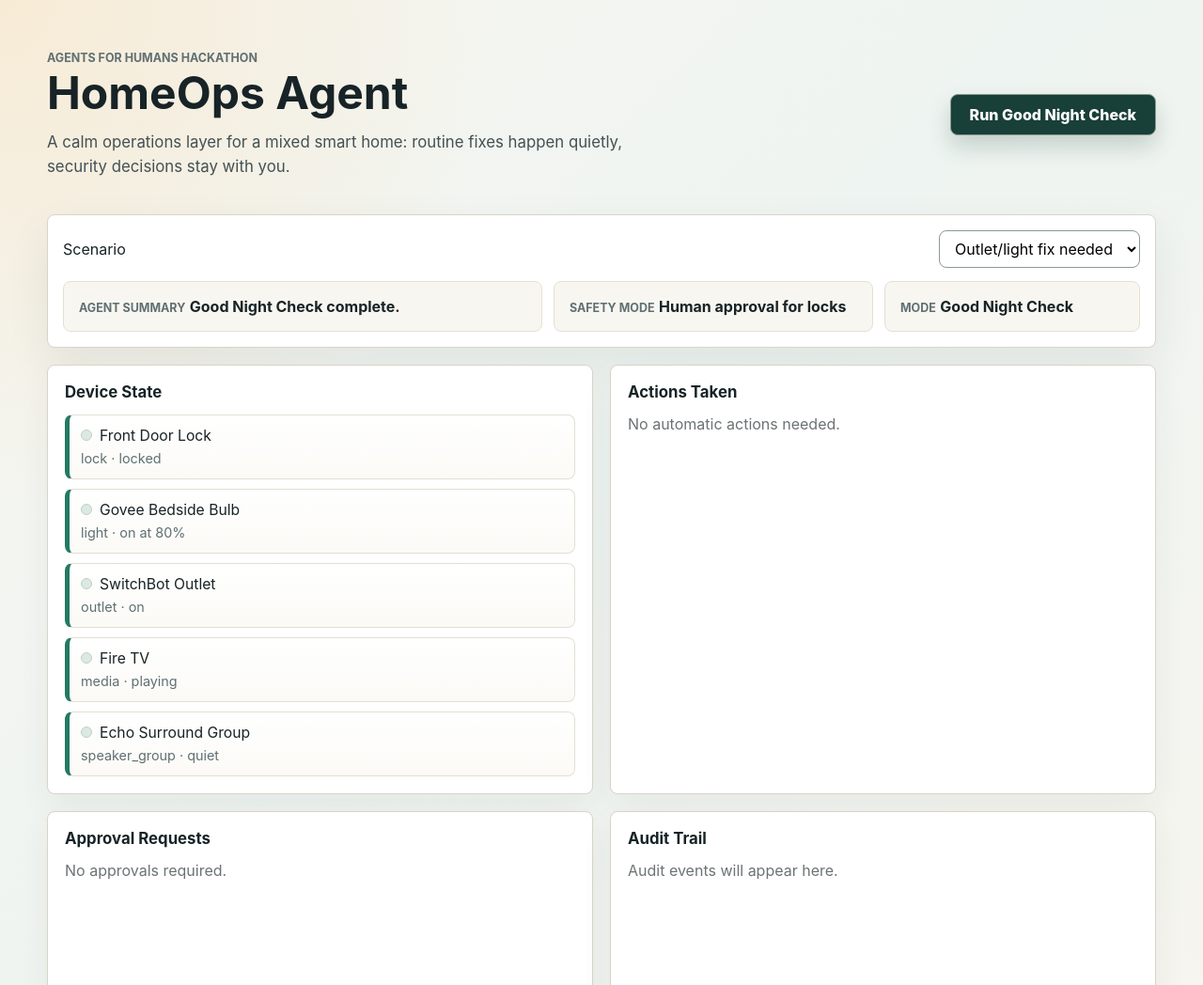
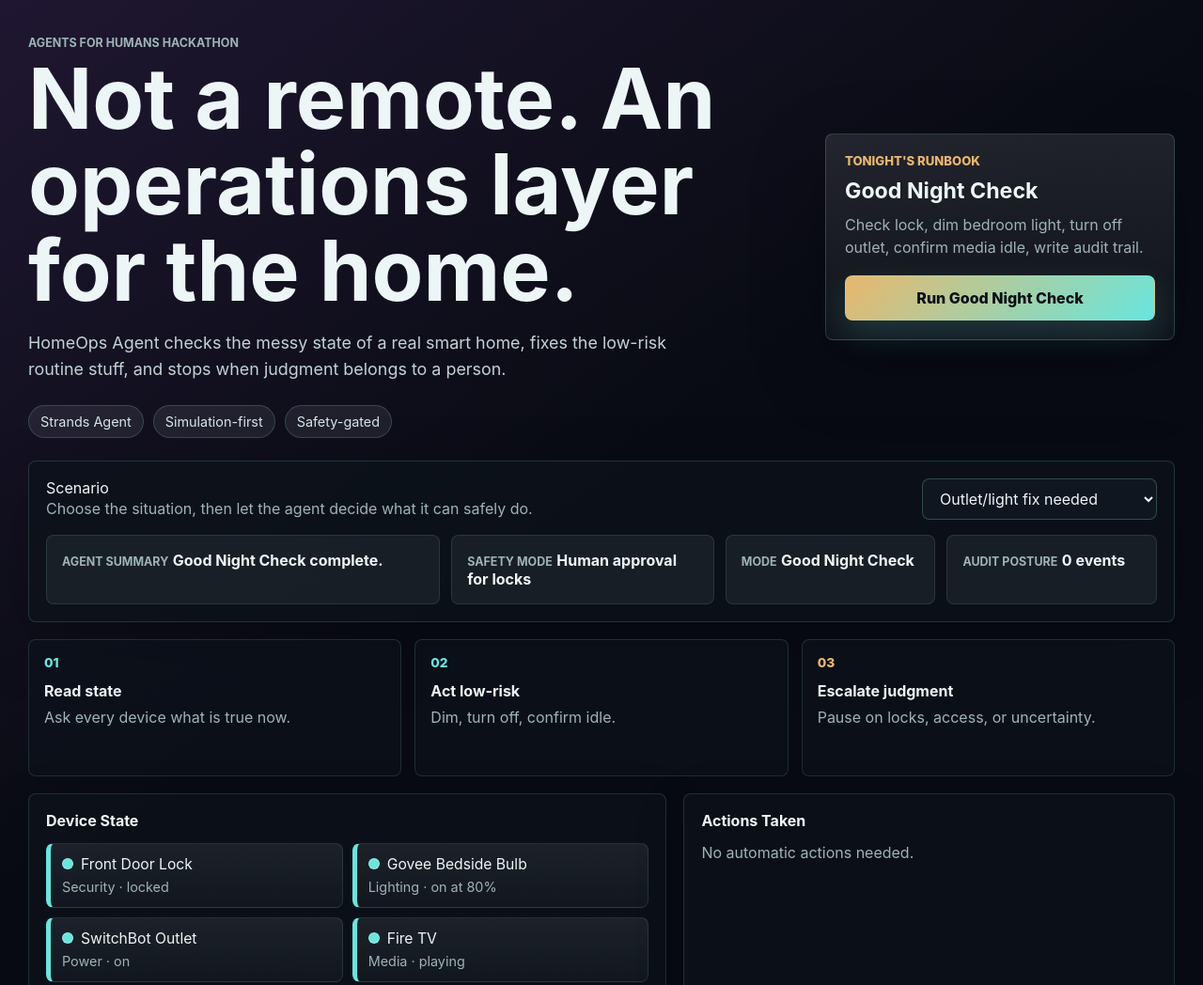
Before and after one commit to AjaneeI/homeops-agent, a plain HTML site: page web/index.html in a window 1280 px wide. Shown: the top 1048 px of the page at 94% size. Drawn offline with Linux system fonts and the light colour scheme.

Commit message:
Polish HomeOps demo story

```diff
--- a/dist/styles.css
+++ b/dist/styles.css
@@ -1,39 +1,41 @@
 :root {
   color-scheme: light;
   font-family: Inter, ui-sans-serif, system-ui, -apple-system, BlinkMacSystemFont, "Segoe UI", sans-serif;
-  background:
-    radial-gradient(circle at top left, rgba(244, 185, 92, 0.18), transparent 34rem),
-    linear-gradient(135deg, #f8f6f0 0%, #eef4f1 46%, #f7f5ef 100%);
-  color: #172326;
+  background: #080b12;
+  color: #edf6f7;
 }
 
 body {
+  background:
+    linear-gradient(145deg, rgba(63, 39, 92, 0.42), transparent 36%),
+    linear-gradient(18deg, rgba(22, 121, 134, 0.24), transparent 32%),
+    #080b12;
   margin: 0;
   min-height: 100vh;
 }
 
 .app {
-  max-width: 1180px;
+  max-width: 1220px;
   margin: 0 auto;
-  padding: 34px 28px 42px;
+  padding: 38px 28px 42px;
 }
 
 .topbar,
 .control-row {
-  align-items: center;
+  align-items: stretch;
   display: flex;
   justify-content: space-between;
-  gap: 16px;
+  gap: 24px;
 }
 
 .topbar {
-  min-height: 176px;
-  padding-bottom: 18px;
+  min-height: 290px;
+  padding-bottom: 24px;
 }
 
 .eyebrow,
 .label {
-  color: #5f6f73;
+  color: #9eb4b7;
   font-size: 0.78rem;
   font-weight: 700;
   letter-spacing: 0;
@@ -48,50 +50,53 @@ h2 {
 }
 
 h1 {
-  font-size: 3rem;
+  font-size: clamp(3.2rem, 7vw, 6.7rem);
   line-height: 1.02;
+  max-width: 920px;
 }
 
 .lede {
-  color: #435154;
-  font-size: 1.05rem;
+  color: #c2d2d5;
+  font-size: 1.12rem;
   line-height: 1.55;
-  margin: 14px 0 0;
-  max-width: 660px;
+  margin: 18px 0 0;
+  max-width: 710px;
 }
 
 h2 {
-  font-size: 1.05rem;
+  color: #edf6f7;
+  font-size: 1rem;
 }
 
 button,
 select {
-  border: 1px solid #8b9b8c;
+  border: 1px solid rgba(150, 240, 230, 0.24);
   border-radius: 8px;
   font: inherit;
 }
 
 button {
-  background: #183f38;
-  box-shadow: 0 12px 24px rgba(24, 63, 56, 0.2);
-  color: #fff;
+  background: linear-gradient(135deg, #e8b76d, #68e6dd);
+  box-shadow: 0 14px 35px rgba(104, 230, 221, 0.18);
+  color: #071015;
   cursor: pointer;
   font-weight: 800;
-  min-height: 44px;
-  padding: 0 20px;
+  min-height: 48px;
+  padding: 0 22px;
   transition: transform 160ms ease, box-shadow 160ms ease, background 160ms ease;
 }
 
 button:hover {
-  background: #205b4e;
-  box-shadow: 0 16px 30px rgba(24, 63, 56, 0.25);
+  box-shadow: 0 18px 42px rgba(104, 230, 221, 0.24);
   transform: translateY(-1px);
 }
 
 select {
-  background: #fff;
-  min-height: 40px;
-  padding: 0 12px;
+  background: #101620;
+  color: #edf6f7;
+  min-height: 44px;
+  min-width: 250px;
+  padding: 0 14px;
 }
 
 .control-row,
@@ -100,41 +105,140 @@ select {
 }
 
 .console {
-  background: #fff;
-  border: 1px solid #d9d4c7;
+  background: rgba(13, 18, 27, 0.84);
+  border: 1px solid rgba(150, 240, 230, 0.16);
   border-radius: 8px;
-  box-shadow: 0 18px 45px rgba(44, 55, 52, 0.08);
-  padding: 16px;
+  box-shadow: 0 24px 70px rgba(0, 0, 0, 0.24);
+  padding: 18px;
+}
+
+.hero-copy {
+  align-self: center;
+}
+
+.signal-row {
+  display: flex;
+  flex-wrap: wrap;
+  gap: 10px;
+  margin-top: 24px;
+}
+
+.signal-row span {
+  background: rgba(237, 246, 247, 0.08);
+  border: 1px solid rgba(150, 240, 230, 0.18);
+  border-radius: 999px;
+  color: #d6e5e7;
+  font-size: 0.9rem;
+  padding: 8px 12px;
+}
+
+.hero-panel {
+  align-self: center;
+  background: linear-gradient(180deg, rgba(237, 246, 247, 0.1), rgba(237, 246, 247, 0.04));
+  border: 1px solid rgba(150, 240, 230, 0.18);
+  border-radius: 8px;
+  box-shadow: 0 26px 80px rgba(0, 0, 0, 0.26);
+  flex: 0 0 330px;
+  padding: 20px;
+}
+
+.panel-kicker {
+  color: #e8b76d;
+  display: block;
+  font-size: 0.82rem;
+  font-weight: 800;
+  margin-bottom: 10px;
+  text-transform: uppercase;
+}
+
+.hero-panel strong {
+  display: block;
+  font-size: 1.45rem;
+  margin-bottom: 10px;
+}
+
+.hero-panel p,
+.control-row p {
+  color: #9eb4b7;
+  line-height: 1.5;
+  margin: 0;
+}
+
+.hero-panel button {
+  margin-top: 18px;
+  width: 100%;
 }
 
 .status-strip {
   display: grid;
   gap: 12px;
-  grid-template-columns: 1.5fr 1fr 0.8fr;
-  margin-top: 14px;
+  grid-template-columns: 1.5fr 1fr 0.8fr 0.8fr;
+  margin-top: 16px;
 }
 
 .status-strip > div {
-  background: #f8f6f0;
-  border: 1px solid #e6e0d2;
+  background: rgba(237, 246, 247, 0.06);
+  border: 1px solid rgba(150, 240, 230, 0.12);
   border-radius: 8px;
   padding: 16px;
+}
+
+.flow {
+  display: grid;
+  gap: 14px;
+  grid-template-columns: repeat(3, minmax(0, 1fr));
+  margin-top: 18px;
+}
+
+.flow-step {
+  background: rgba(13, 18, 27, 0.74);
+  border: 1px solid rgba(150, 240, 230, 0.14);
+  border-radius: 8px;
+  min-height: 112px;
+  padding: 16px;
+}
+
+.flow-step span {
+  color: #68e6dd;
+  display: block;
+  font-size: 0.86rem;
+  font-weight: 800;
+  margin-bottom: 12px;
+}
+
+.flow-step strong {
+  display: block;
+  margin-bottom: 7px;
+}
+
+.flow-step p {
+  color: #9eb4b7;
+  line-height: 1.45;
+  margin: 0;
+}
+
+.flow-step.human span {
+  color: #e8b76d;
 }
 
 .grid {
   display: grid;
   gap: 18px;
-  grid-template-columns: repeat(2, minmax(0, 1fr));
+  grid-template-columns: 1.3fr 1fr;
   margin-top: 18px;
 }
 
 article {
-  background: #fff;
-  border: 1px solid #d9d4c7;
+  background: rgba(13, 18, 27, 0.84);
+  border: 1px solid rgba(150, 240, 230, 0.14);
   border-radius: 8px;
-  box-shadow: 0 12px 34px rgba(44, 55, 52, 0.06);
+  box-shadow: 0 18px 54px rgba(0, 0, 0, 0.18);
   min-height: 260px;
   padding: 18px;
+}
+
+.wide {
+  grid-row: span 2;
 }
 
 .cards,
@@ -144,39 +248,44 @@ article {
   margin-top: 14px;
 }
 
+.cards {
+  grid-template-columns: repeat(2, minmax(0, 1fr));
+}
+
 .card,
 .item {
-  background: linear-gradient(180deg, #ffffff 0%, #fbfaf6 100%);
-  border: 1px solid #e3dfd2;
-  border-left: 5px solid #247963;
+  background: linear-gradient(180deg, rgba(237, 246, 247, 0.08), rgba(237, 246, 247, 0.03));
+  border: 1px solid rgba(150, 240, 230, 0.12);
+  border-left: 5px solid #68e6dd;
   border-radius: 8px;
   padding: 12px;
 }
 
 .warn {
-  border-left-color: #b16036;
-  background: #fff9f2;
+  border-left-color: #e8b76d;
+  background: rgba(232, 183, 109, 0.08);
 }
 
 .empty {
-  color: #6c7375;
+  color: #9eb4b7;
 }
 
 .device-name,
 .item strong {
+  color: #edf6f7;
   display: block;
   font-size: 0.98rem;
   margin-bottom: 4px;
 }
 
 .muted {
-  color: #5f6f73;
+  color: #9eb4b7;
   font-size: 0.9rem;
 }
 
 .device-name::before {
-  background: #dce9e3;
-  border: 1px solid #bdd0c7;
+  background: #68e6dd;
+  border: 1px solid rgba(255, 255, 255, 0.3);
   border-radius: 999px;
   content: "";
   display: inline-block;
@@ -187,8 +296,8 @@ article {
 
 .warn .device-name::before,
 .warn strong::before {
-  background: #f1d0b8;
-  border-color: #dda77f;
+  background: #e8b76d;
+  border-color: rgba(255, 255, 255, 0.3);
 }
 
 @media (max-width: 760px) {
@@ -202,11 +311,17 @@ article {
     flex-direction: column;
   }
 
+  .hero-panel {
+    flex-basis: auto;
+  }
+
   .status-strip {
     grid-template-columns: 1fr;
   }
 
-  .grid {
+  .flow,
+  .grid,
+  .cards {
     grid-template-columns: 1fr;
   }
 }
--- a/web/app.js
+++ b/web/app.js
@@ -28,12 +28,21 @@ const actionLabels = {
   confirm_idle: "Confirmed Fire TV is idle",
 };
 
+const deviceLabels = {
+  lock: "Security",
+  light: "Lighting",
+  outlet: "Power",
+  media: "Media",
+  speaker_group: "Audio",
+};
+
 const devicesEl = document.querySelector("#devices");
 const actionsEl = document.querySelector("#actions");
 const approvalsEl = document.querySelector("#approvals");
 const auditEl = document.querySelector("#audit");
 const summaryEl = document.querySelector("#summary");
 const scenarioEl = document.querySelector("#scenario");
+const auditCountEl = document.querySelector("#audit-count");
 
 function cloneScenario() {
   return JSON.parse(JSON.stringify(scenarios[scenarioEl.value]));
@@ -90,7 +99,7 @@ function render(devices, actions = [], approvals = [], log = []) {
   devicesEl.innerHTML = Object.values(devices)
     .map((device) => `<div class="card ${device.status === "unknown" ? "warn" : ""}">
       <span class="device-name">${device.name}</span>
-      <span class="muted">${device.kind} · ${device.status}</span>
+      <span class="muted">${deviceLabels[device.kind]} · ${device.status}</span>
     </div>`)
     .join("");
 
@@ -110,6 +119,7 @@ function render(devices, actions = [], approvals = [], log = []) {
     : "Audit events will appear here.";
 
   summaryEl.textContent = approvals.length ? "Good Night Check complete with human review required." : "Good Night Check complete.";
+  auditCountEl.textContent = `${log.length} ${log.length === 1 ? "event" : "events"}`;
 }
 
 scenarioEl.addEventListener("change", () => {
--- a/web/index.html
+++ b/web/index.html
@@ -9,17 +9,30 @@
   <body>
     <main class="app">
       <header class="topbar">
-        <div>
+        <div class="hero-copy">
           <p class="eyebrow">Agents for Humans Hackathon</p>
-          <h1>HomeOps Agent</h1>
-          <p class="lede">A calm operations layer for a mixed smart home: routine fixes happen quietly, security decisions stay with you.</p>
+          <h1>Not a remote. An operations layer for the home.</h1>
+          <p class="lede">HomeOps Agent checks the messy state of a real smart home, fixes the low-risk routine stuff, and stops when judgment belongs to a person.</p>
+          <div class="signal-row" aria-label="Project signals">
+            <span>Strands Agent</span>
+            <span>Simulation-first</span>
+            <span>Safety-gated</span>
+          </div>
         </div>
-        <button id="run-check" type="button">Run Good Night Check</button>
+        <div class="hero-panel" aria-label="HomeOps agent status">
+          <span class="panel-kicker">Tonight's runbook</span>
+          <strong>Good Night Check</strong>
+          <p>Check lock, dim bedroom light, turn off outlet, confirm media idle, write audit trail.</p>
+          <button id="run-check" type="button">Run Good Night Check</button>
+        </div>
       </header>
 
       <section class="console">
         <div class="control-row" aria-label="Demo scenarios">
-          <label for="scenario">Scenario</label>
+          <div>
+            <label for="scenario">Scenario</label>
+            <p>Choose the situation, then let the agent decide what it can safely do.</p>
+          </div>
           <select id="scenario">
             <option value="all-clear">All clear</option>
             <option value="fix-needed" selected>Outlet/light fix needed</option>
@@ -40,11 +53,33 @@
             <span class="label">Mode</span>
             <strong>Good Night Check</strong>
           </div>
+          <div>
+            <span class="label">Audit posture</span>
+            <strong id="audit-count">0 events</strong>
+          </div>
         </section>
       </section>
 
+      <section class="flow" aria-label="Agent flow">
+        <div class="flow-step active">
+          <span>01</span>
+          <strong>Read state</strong>
+          <p>Ask every device what is true now.</p>
+        </div>
+        <div class="flow-step">
+          <span>02</span>
+          <strong>Act low-risk</strong>
+          <p>Dim, turn off, confirm idle.</p>
+        </div>
+        <div class="flow-step human">
+          <span>03</span>
+          <strong>Escalate judgment</strong>
+          <p>Pause on locks, access, or uncertainty.</p>
+        </div>
+      </section>
+
       <section class="grid">
-        <article>
+        <article class="wide">
           <h2>Device State</h2>
           <div id="devices" class="cards"></div>
         </article>
--- a/web/styles.css
+++ b/web/styles.css
@@ -1,39 +1,41 @@
 :root {
   color-scheme: light;
   font-family: Inter, ui-sans-serif, system-ui, -apple-system, BlinkMacSystemFont, "Segoe UI", sans-serif;
-  background:
-    radial-gradient(circle at top left, rgba(244, 185, 92, 0.18), transparent 34rem),
-    linear-gradient(135deg, #f8f6f0 0%, #eef4f1 46%, #f7f5ef 100%);
-  color: #172326;
+  background: #080b12;
+  color: #edf6f7;
 }
 
 body {
+  background:
+    linear-gradient(145deg, rgba(63, 39, 92, 0.42), transparent 36%),
+    linear-gradient(18deg, rgba(22, 121, 134, 0.24), transparent 32%),
+    #080b12;
   margin: 0;
   min-height: 100vh;
 }
 
 .app {
-  max-width: 1180px;
+  max-width: 1220px;
   margin: 0 auto;
-  padding: 34px 28px 42px;
+  padding: 38px 28px 42px;
 }
 
 .topbar,
 .control-row {
-  align-items: center;
+  align-items: stretch;
   display: flex;
   justify-content: space-between;
-  gap: 16px;
+  gap: 24px;
 }
 
 .topbar {
-  min-height: 176px;
-  padding-bottom: 18px;
+  min-height: 290px;
+  padding-bottom: 24px;
 }
 
 .eyebrow,
 .label {
-  color: #5f6f73;
+  color: #9eb4b7;
   font-size: 0.78rem;
   font-weight: 700;
   letter-spacing: 0;
@@ -48,50 +50,53 @@ h2 {
 }
 
 h1 {
-  font-size: 3rem;
+  font-size: clamp(3.2rem, 7vw, 6.7rem);
   line-height: 1.02;
+  max-width: 920px;
 }
 
 .lede {
-  color: #435154;
-  font-size: 1.05rem;
+  color: #c2d2d5;
+  font-size: 1.12rem;
   line-height: 1.55;
-  margin: 14px 0 0;
-  max-width: 660px;
+  margin: 18px 0 0;
+  max-width: 710px;
 }
 
 h2 {
-  font-size: 1.05rem;
+  color: #edf6f7;
+  font-size: 1rem;
 }
 
 button,
 select {
-  border: 1px solid #8b9b8c;
+  border: 1px solid rgba(150, 240, 230, 0.24);
   border-radius: 8px;
   font: inherit;
 }
 
 button {
-  background: #183f38;
-  box-shadow: 0 12px 24px rgba(24, 63, 56, 0.2);
-  color: #fff;
+  background: linear-gradient(135deg, #e8b76d, #68e6dd);
+  box-shadow: 0 14px 35px rgba(104, 230, 221, 0.18);
+  color: #071015;
   cursor: pointer;
   font-weight: 800;
-  min-height: 44px;
-  padding: 0 20px;
+  min-height: 48px;
+  padding: 0 22px;
   transition: transform 160ms ease, box-shadow 160ms ease, background 160ms ease;
 }
 
 button:hover {
-  background: #205b4e;
-  box-shadow: 0 16px 30px rgba(24, 63, 56, 0.25);
+  box-shadow: 0 18px 42px rgba(104, 230, 221, 0.24);
   transform: translateY(-1px);
 }
 
 select {
-  background: #fff;
-  min-height: 40px;
-  padding: 0 12px;
+  background: #101620;
+  color: #edf6f7;
+  min-height: 44px;
+  min-width: 250px;
+  padding: 0 14px;
 }
 
 .control-row,
@@ -100,41 +105,140 @@ select {
 }
 
 .console {
-  background: #fff;
-  border: 1px solid #d9d4c7;
+  background: rgba(13, 18, 27, 0.84);
+  border: 1px solid rgba(150, 240, 230, 0.16);
   border-radius: 8px;
-  box-shadow: 0 18px 45px rgba(44, 55, 52, 0.08);
-  padding: 16px;
+  box-shadow: 0 24px 70px rgba(0, 0, 0, 0.24);
+  padding: 18px;
+}
+
+.hero-copy {
+  align-self: center;
+}
+
+.signal-row {
+  display: flex;
+  flex-wrap: wrap;
+  gap: 10px;
+  margin-top: 24px;
+}
+
+.signal-row span {
+  background: rgba(237, 246, 247, 0.08);
+  border: 1px solid rgba(150, 240, 230, 0.18);
+  border-radius: 999px;
+  color: #d6e5e7;
+  font-size: 0.9rem;
+  padding: 8px 12px;
+}
+
+.hero-panel {
+  align-self: center;
+  background: linear-gradient(180deg, rgba(237, 246, 247, 0.1), rgba(237, 246, 247, 0.04));
+  border: 1px solid rgba(150, 240, 230, 0.18);
+  border-radius: 8px;
+  box-shadow: 0 26px 80px rgba(0, 0, 0, 0.26);
+  flex: 0 0 330px;
+  padding: 20px;
+}
+
+.panel-kicker {
+  color: #e8b76d;
+  display: block;
+  font-size: 0.82rem;
+  font-weight: 800;
+  margin-bottom: 10px;
+  text-transform: uppercase;
+}
+
+.hero-panel strong {
+  display: block;
+  font-size: 1.45rem;
+  margin-bottom: 10px;
+}
+
+.hero-panel p,
+.control-row p {
+  color: #9eb4b7;
+  line-height: 1.5;
+  margin: 0;
+}
+
+.hero-panel button {
+  margin-top: 18px;
+  width: 100%;
 }
 
 .status-strip {
   display: grid;
   gap: 12px;
-  grid-template-columns: 1.5fr 1fr 0.8fr;
-  margin-top: 14px;
+  grid-template-columns: 1.5fr 1fr 0.8fr 0.8fr;
+  margin-top: 16px;
 }
 
 .status-strip > div {
-  background: #f8f6f0;
-  border: 1px solid #e6e0d2;
+  background: rgba(237, 246, 247, 0.06);
+  border: 1px solid rgba(150, 240, 230, 0.12);
   border-radius: 8px;
   padding: 16px;
+}
+
+.flow {
+  display: grid;
+  gap: 14px;
+  grid-template-columns: repeat(3, minmax(0, 1fr));
+  margin-top: 18px;
+}
+
+.flow-step {
+  background: rgba(13, 18, 27, 0.74);
+  border: 1px solid rgba(150, 240, 230, 0.14);
+  border-radius: 8px;
+  min-height: 112px;
+  padding: 16px;
+}
+
+.flow-step span {
+  color: #68e6dd;
+  display: block;
+  font-size: 0.86rem;
+  font-weight: 800;
+  margin-bottom: 12px;
+}
+
+.flow-step strong {
+  display: block;
+  margin-bottom: 7px;
+}
+
+.flow-step p {
+  color: #9eb4b7;
+  line-height: 1.45;
+  margin: 0;
+}
+
+.flow-step.human span {
+  color: #e8b76d;
 }
 
 .grid {
   display: grid;
   gap: 18px;
-  grid-template-columns: repeat(2, minmax(0, 1fr));
+  grid-template-columns: 1.3fr 1fr;
   margin-top: 18px;
 }
 
 article {
-  background: #fff;
-  border: 1px solid #d9d4c7;
+  background: rgba(13, 18, 27, 0.84);
+  border: 1px solid rgba(150, 240, 230, 0.14);
   border-radius: 8px;
-  box-shadow: 0 12px 34px rgba(44, 55, 52, 0.06);
+  box-shadow: 0 18px 54px rgba(0, 0, 0, 0.18);
   min-height: 260px;
   padding: 18px;
+}
+
+.wide {
+  grid-row: span 2;
 }
 
 .cards,
@@ -144,39 +248,44 @@ article {
   margin-top: 14px;
 }
 
+.cards {
+  grid-template-columns: repeat(2, minmax(0, 1fr));
+}
+
 .card,
 .item {
-  background: linear-gradient(180deg, #ffffff 0%, #fbfaf6 100%);
-  border: 1px solid #e3dfd2;
-  border-left: 5px solid #247963;
+  background: linear-gradient(180deg, rgba(237, 246, 247, 0.08), rgba(237, 246, 247, 0.03));
+  border: 1px solid rgba(150, 240, 230, 0.12);
+  border-left: 5px solid #68e6dd;
   border-radius: 8px;
   padding: 12px;
 }
 
 .warn {
-  border-left-color: #b16036;
-  background: #fff9f2;
+  border-left-color: #e8b76d;
+  background: rgba(232, 183, 109, 0.08);
 }
 
 .empty {
-  color: #6c7375;
+  color: #9eb4b7;
 }
 
 .device-name,
 .item strong {
+  color: #edf6f7;
   display: block;
   font-size: 0.98rem;
   margin-bottom: 4px;
 }
 
 .muted {
-  color: #5f6f73;
+  color: #9eb4b7;
   font-size: 0.9rem;
 }
 
 .device-name::before {
-  background: #dce9e3;
-  border: 1px solid #bdd0c7;
+  background: #68e6dd;
+  border: 1px solid rgba(255, 255, 255, 0.3);
   border-radius: 999px;
   content: "";
   display: inline-block;
@@ -187,8 +296,8 @@ article {
 
 .warn .device-name::before,
 .warn strong::before {
-  background: #f1d0b8;
-  border-color: #dda77f;
+  background: #e8b76d;
+  border-color: rgba(255, 255, 255, 0.3);
 }
 
 @media (max-width: 760px) {
@@ -202,11 +311,17 @@ article {
     flex-direction: column;
   }
 
+  .hero-panel {
+    flex-basis: auto;
+  }
+
   .status-strip {
     grid-template-columns: 1fr;
   }
 
-  .grid {
+  .flow,
+  .grid,
+  .cards {
     grid-template-columns: 1fr;
   }
 }
```
Also changed, not shown: dist/app.js (+11 -1 lines), dist/index.html (+41 -6 lines), submission/devpost-copy.md (+2 -2 lines), README.md.
